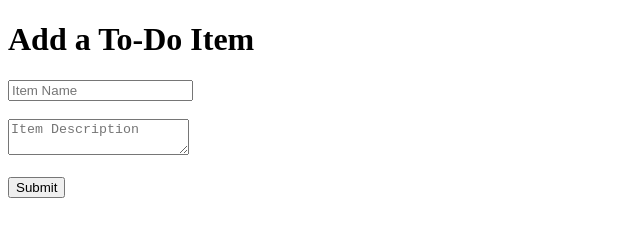
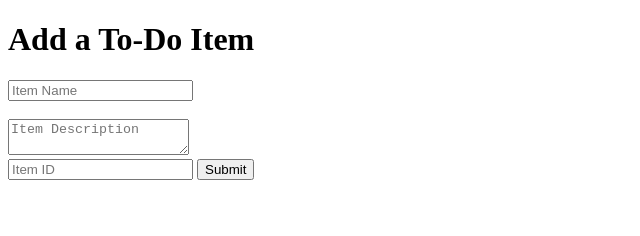
Before and after one commit to Abhijit-2005/project1, a plain HTML site: page index1.html in a window 1280 px wide. Shown: the whole page, without its empty margins (0-640 px from the left). Drawn offline with Linux system fonts and the light colour scheme.

Commit message:
Add Item Id fiels

```diff
--- a/index1.html
+++ b/index1.html
@@ -9,7 +9,9 @@
     <input type="text" id="itemName" placeholder="Item Name" required />
     <br /><br />
     <textarea id="itemDescription" placeholder="Item Description" required></textarea>
-    <br /><br />
+    <br />
+<input type="number" id="itemId" placeholder="Item ID" required />
+
     <button type="submit">Submit</button>
   </form>
 
```
